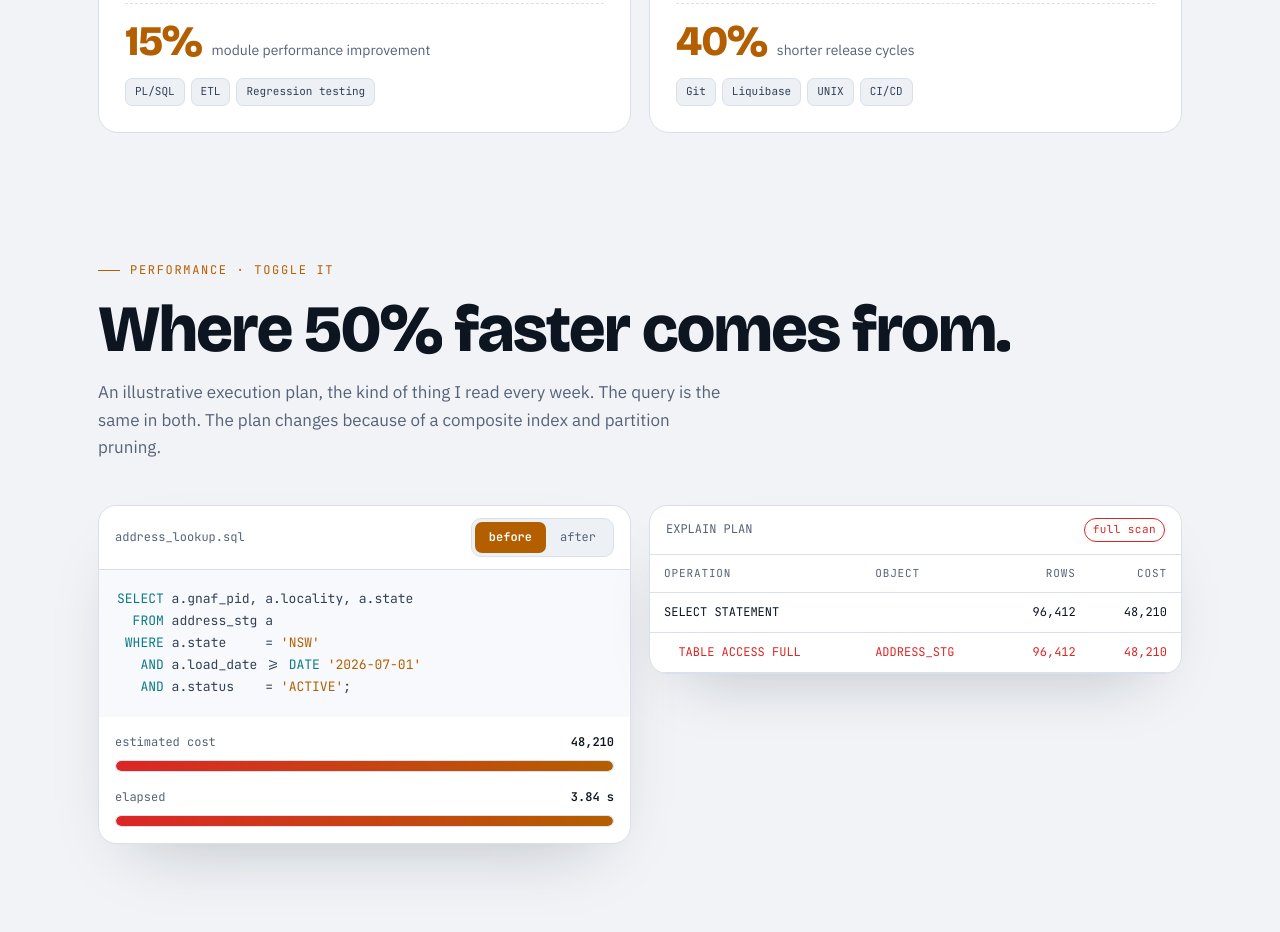
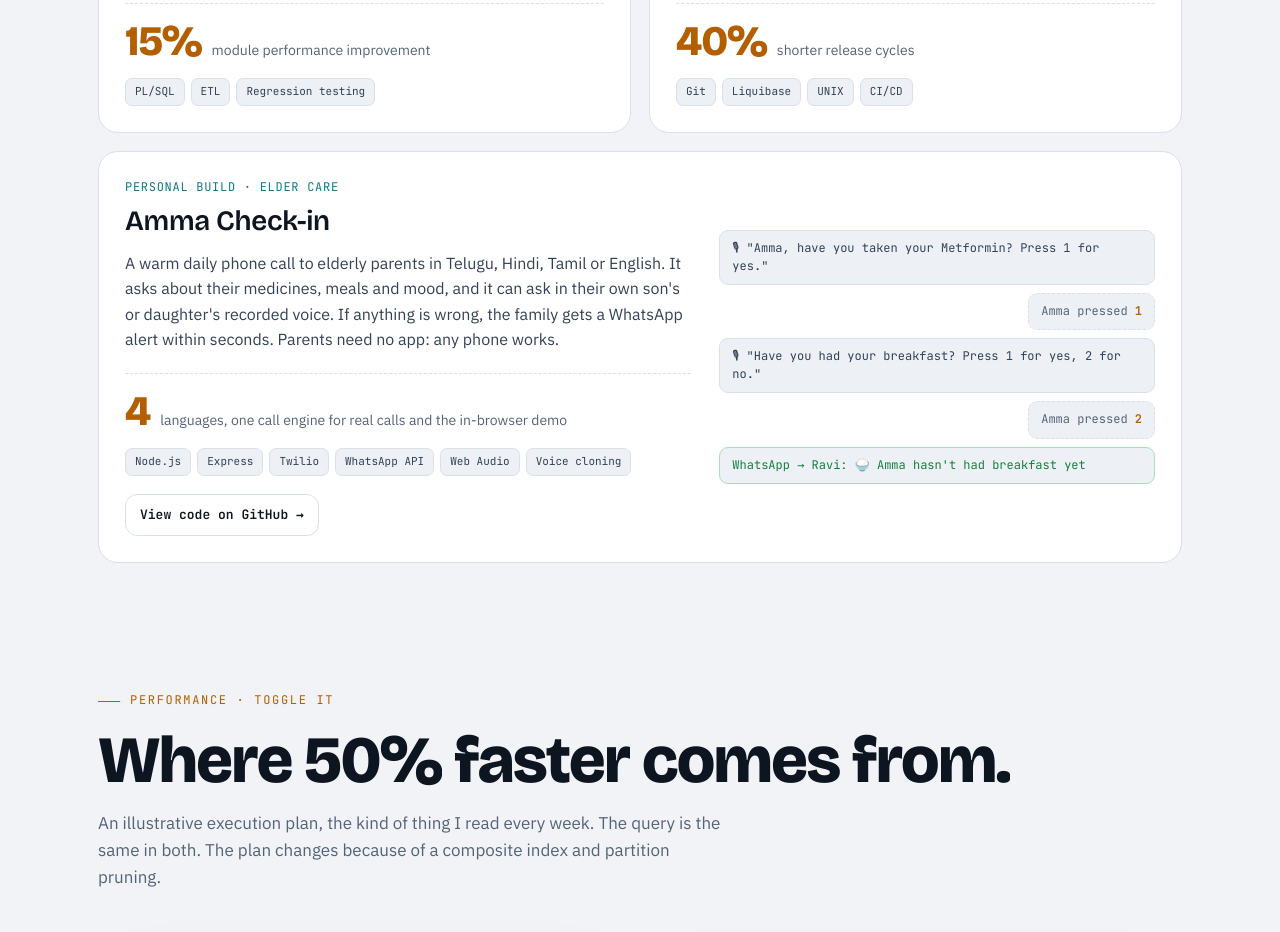
Before and after one commit to shivam8897/shivam8897.github.io, a plain HTML site: page index.html in a window 1280 px wide. Shown: the part 4953-5885 px from the top of the page. Drawn offline with nearby package versions, Linux system fonts and the light colour scheme; animation ran at ten frames a second.

Commit message:
Add Amma Check-in project card
Full-width feature card with a sample call transcript, tags, and a link
to the code; also listed in the terminal's `projects` command.

Co-Authored-By: Claude Opus 5.5 <noreply@anthropic.com>

```diff
--- a/index.html
+++ b/index.html
@@ -341,6 +341,19 @@ body::before{
 .migrate .old{color:var(--muted);text-decoration:line-through;text-decoration-color:var(--bad)}
 .migrate .new{color:var(--ok);border-color:var(--ok-line)}
 .migrate .arr{text-align:center;color:var(--accent)}
+.callx{font-family:var(--mono);font-size:12px;display:grid;gap:8px}
+.callx .cx{padding:9px 12px;border-radius:9px;border:1px solid var(--line);background:var(--panel-2);color:var(--soft);line-height:1.45}
+.callx .say::before{content:"🎙 ";}
+.callx .key{justify-self:end;color:var(--muted);border-style:dashed}
+.callx .key b{color:var(--accent)}
+.callx .wa{color:var(--ok);border-color:var(--ok-line)}
+.proj.feature:hover .callx .cx{animation:nudge .6s var(--ease) both}
+.proj.feature:hover .callx .cx:nth-child(2){animation-delay:.07s}
+.proj.feature:hover .callx .cx:nth-child(3){animation-delay:.14s}
+.proj.feature:hover .callx .cx:nth-child(4){animation-delay:.21s}
+.proj.feature:hover .callx .cx:nth-child(5){animation-delay:.28s}
+.proj .links{display:flex;flex-wrap:wrap;gap:10px;margin-top:18px}
+.proj .links .btn{padding:10px 14px;font-size:13px}
 .proj.feature:hover .migrate .rowx{animation:nudge .6s var(--ease) both}
 .proj.feature:hover .migrate .rowx:nth-child(2){animation-delay:.07s}
 .proj.feature:hover .migrate .rowx:nth-child(3){animation-delay:.14s}
@@ -762,6 +775,23 @@ html.plane-on input,html.plane-on textarea{cursor:text!important}
         <p>Brought schema and PL/SQL changes under version control with Liquibase and Git, promoted through Dev → QA → UAT → Prod. Manual deploy errors went to zero.</p>
         <div class="metric"><b>40%</b><span>shorter release cycles</span></div>
         <div class="tags"><span class="tag">Git</span><span class="tag">Liquibase</span><span class="tag">UNIX</span><span class="tag">CI/CD</span></div>
+      </article>
+      <article class="proj feature rv" data-tilt data-name="Amma Check-in" data-stack="api testing">
+        <div>
+          <div class="client">Personal build · Elder care</div>
+          <h3>Amma Check-in</h3>
+          <p>A warm daily phone call to elderly parents in Telugu, Hindi, Tamil or English. It asks about their medicines, meals and mood, and it can ask in their own son's or daughter's recorded voice. If anything is wrong, the family gets a WhatsApp alert within seconds. Parents need no app: any phone works.</p>
+          <div class="metric"><b>4</b><span>languages, one call engine for real calls and the in-browser demo</span></div>
+          <div class="tags"><span class="tag">Node.js</span><span class="tag">Express</span><span class="tag">Twilio</span><span class="tag">WhatsApp API</span><span class="tag">Web Audio</span><span class="tag">Voice cloning</span></div>
+          <div class="links"><a class="btn ghost" href="https://github.com/shivam8897/amma-checkin" target="_blank" rel="noopener">View code on GitHub →</a></div>
+        </div>
+        <div class="callx" aria-label="A sample check-in call">
+          <div class="cx say">"Amma, have you taken your Metformin? Press 1 for yes."</div>
+          <div class="cx key">Amma pressed <b>1</b></div>
+          <div class="cx say">"Have you had your breakfast? Press 1 for yes, 2 for no."</div>
+          <div class="cx key">Amma pressed <b>2</b></div>
+          <div class="cx wa">WhatsApp → Ravi: 🍚 Amma hasn't had breakfast yet</div>
+        </div>
       </article>
     </div>
   </div>
@@ -1342,7 +1372,8 @@ Oracle/PL/SQL systems and release tooling for NBN (Australia) and TSB Bank (UK).
 • ELMS bulk loads       DataStage · AWS RDS            <span class="p">80% checks automated</span>
 • Capital & impairment  PL/SQL · IFRS 9                <span class="p">25% faster queries</span>
 • Securitization        PL/SQL · ETL                   <span class="p">15% faster module</span>
-• Database CI/CD        Git · Liquibase                <span class="p">40% faster releases</span>`,
+• Database CI/CD        Git · Liquibase                <span class="p">40% faster releases</span>
+• Amma Check-in         Node.js · Twilio · Web Audio   <span class="p">4 languages</span>`,
     skills:()=>`lang     Python, SQL, PL/SQL, shell
 orch     Apache Airflow, IBM DataStage
 db       Oracle 11g/12c/19c, tuning, partitioning
```
Also changed, not shown: 1 other file.
